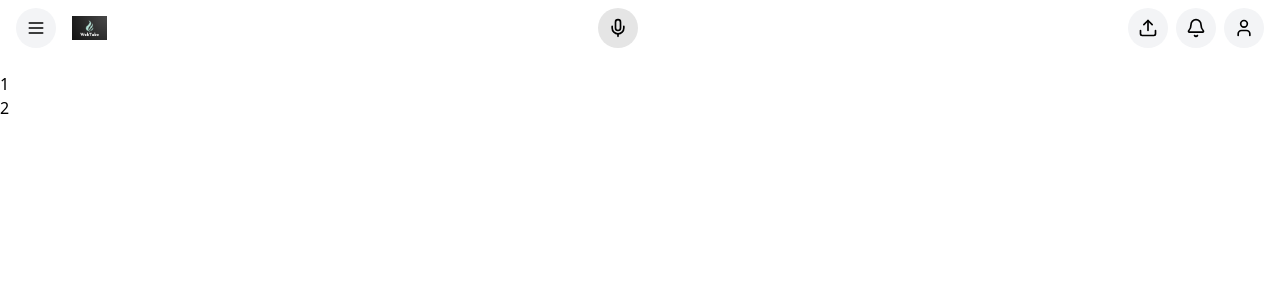
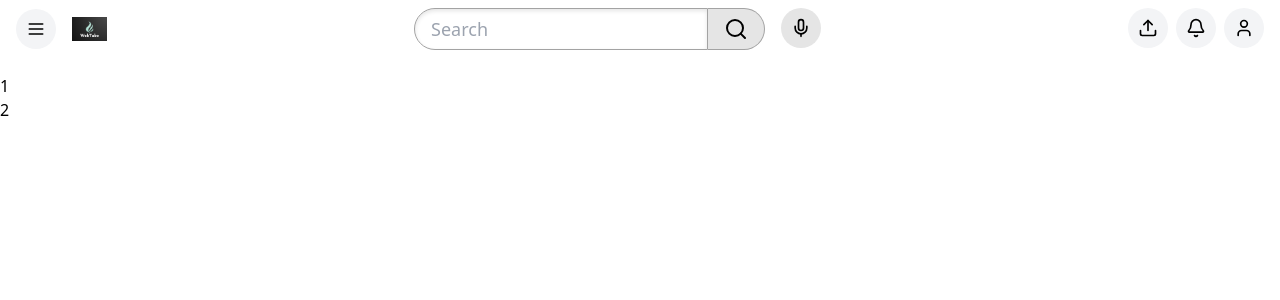
Before and after one commit to ekh001/probable-octo-guacamole, a React (Vite) app: page / in a window 1280 px wide. Shown: the top 300 px of the page. Built offline with nearby package versions, Linux system fonts and the light colour scheme.

Commit message:
completes PageHeader

```diff
--- a/src/layouts/PageHeader.tsx
+++ b/src/layouts/PageHeader.tsx
@@ -1,17 +1,16 @@
 import logo from "../assets/logo-webtube.png"
-import { Bell, Menu, Mic, Upload, User } from "lucide-react"
+import { ArrowLeft, Bell, Menu, Mic, Search, Upload, User } from "lucide-react"
 import { Button } from "../components/Button"
+import { useState } from "react"
 
 export function PageHeader() {
+    const [showFullWidthSearch, setShowFullWidthSearch] = useState(false)
     return (
     <div className="
     flex gap-10 lg:gap-20
     justify-between
     pt-2 mb-6 mx-4">
-        <div className="
-        flex gap-4
-        items-center
-        flex-shrink-0">
+        <div className={`gap-4 items-center flex-shrink-0 ${showFullWidthSearch ? "hidden" : "flex"}`}>
             <Button variant="ghost" size="icon">
                 <Menu />
             </Button>
@@ -22,15 +21,33 @@ export function PageHeader() {
 
         </div>
         <div>
-            <form className="flex gap-4 flex-grow justify-center ">
+            <form className={`md:flex hidden gap-4 flex-grow justify-center ${showFullWidthSearch ? "flex" : "hidden md-flex"}`}>
+                {showFullWidthSearch && (<Button onClick={() => setShowFullWidthSearch(false)} type="button" size="icon" variant="ghost" className="flex-shrink-0 hover:bg-secondary-hover">
+                        <ArrowLeft />
+                    </Button>)}
+
+
+                <div className="flex flex-grow max-w-[600px]">
+                    <input type="search" placeholder="Search"
+                    className="rounded-l-full border border-secondary-border shadow-inner shadow-secondary py-1 px-4 text-lg w-full focus:border-blue-500 outline-none" />
+                    <Button onClick={() => setShowFullWidthSearch(true)} className="py-2 px-4 rounded-r-full border border-secondary-border border-l-0 flex-shrink-0">
+                        <Search />
+                    </Button>
+                </div>
                 <div>
                     <Button type="button" size="icon" className="flex-shrink-0">
-                        <Mic></Mic>
+                        <Mic />
                     </Button>
                 </div>
             </form>
         </div>
-        <div className="flex flex-shrink-0 md:gap-2">
+        <div className={`flex-shrink-0 md:gap-2 ${showFullWidthSearch ? "hidden" : "flex"}`}>
+            <Button size="icon" variant="ghost" className="md:hidden">
+                <Search />
+            </Button>
+            <Button type="button" size="icon" variant="ghost" className="md:hidden">
+                <Mic />
+            </Button>
             <Button size="icon" variant="ghost">
                 <Upload />
             </Button>
--- a/tailwind.config.js
+++ b/tailwind.config.js
@@ -3,20 +3,17 @@ import colors from "tailwindcss/colors"
 
 /** @type {import('tailwindcss').Config} */
 export default {
-  content: [
-    "./index.html",
-    "./src/**/*.{js,ts,jsx,tsx}",
-  ],
+  content: ["./index.html", "./src/**/*.{js,ts,jsx,tsx}"],
   theme: {
     extend: {
       colors: {
         secondary: {
-            DEFAULT: colors.neutral[200],
-            hover: colors.neutral[300],
-            border: colors.neutral[400],
-            text: colors.neutral[500],
-            dark: colors.neutral[800],
-            ["dark-hover"]: colors.neutral[900]
+          DEFAULT: colors.neutral[200],
+          hover: colors.neutral[300],
+          border: colors.neutral[400],
+          text: colors.neutral[500],
+          dark: colors.neutral[800],
+          ["dark-hover"]: colors.neutral[900],
 
           }
       }
```
